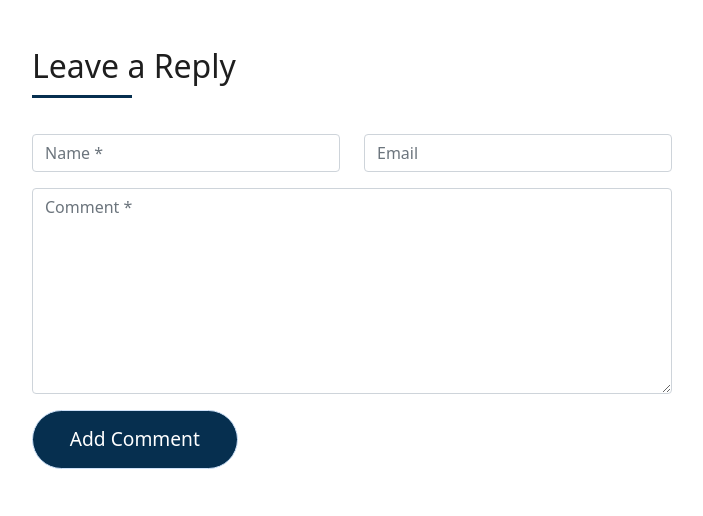
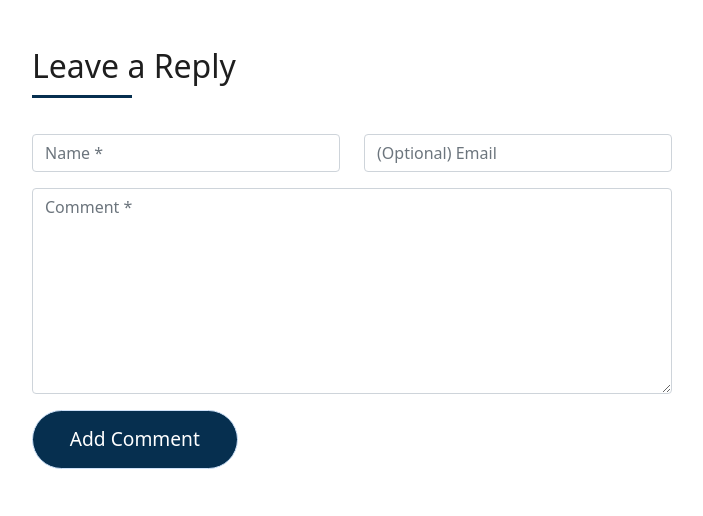
Before and after one commit to scottdev1986/portfolio_website, a Django app: template templates/blog/single_post.html in a window 1280 px wide. Shown: the part 933-1449 px from the top of the page, without its empty margins (98-801 px from the left). Run offline with Django 4.2, Linux system fonts and the light colour scheme; the template is opened without the code that fills it, so the values that code supplies are empty; some libraries are stand-ins or nearby versions.

Commit message:
changed placeholder for email form to indicate it is optional

```diff
--- a/templates/blog/single_post.html
+++ b/templates/blog/single_post.html
@@ -99,7 +99,7 @@
                   </div>
                   <div class="col-md-6 mb-3">
                     <div class="form-group">
-                      <input type="email" class="form-control input-mf" name="user_email" placeholder="Email">
+                      <input type="email" class="form-control input-mf" name="user_email" placeholder="(Optional) Email">
                     </div>
                   </div>
                   <div class="col-md-12 mb-3">
```
